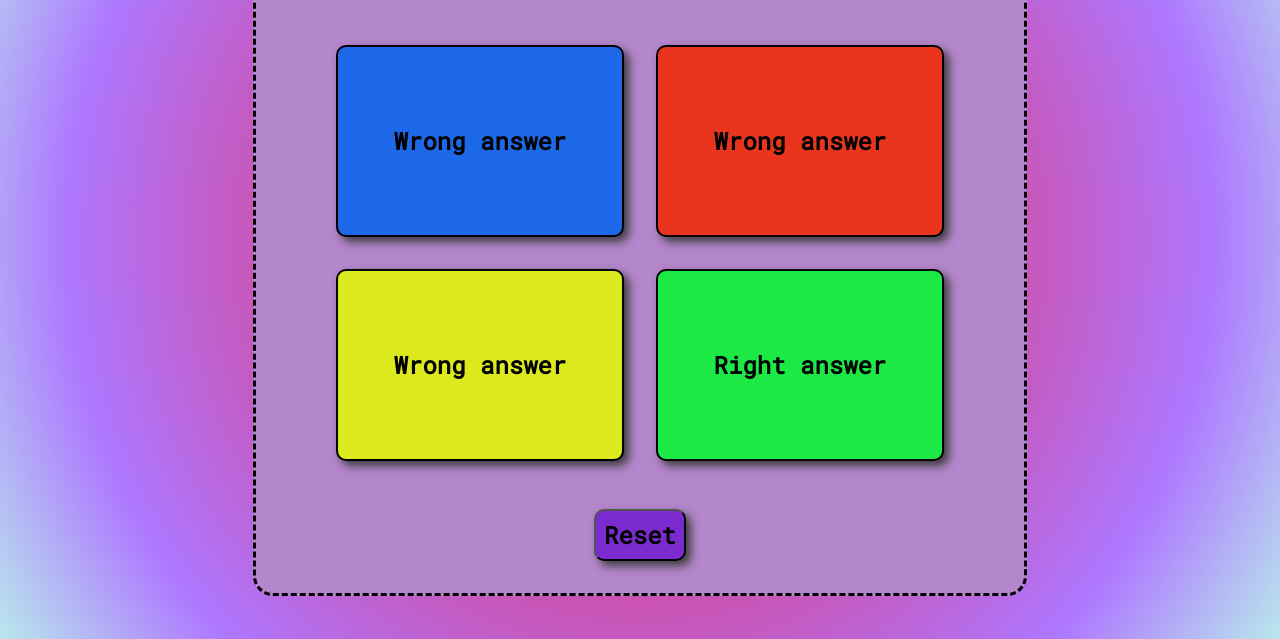
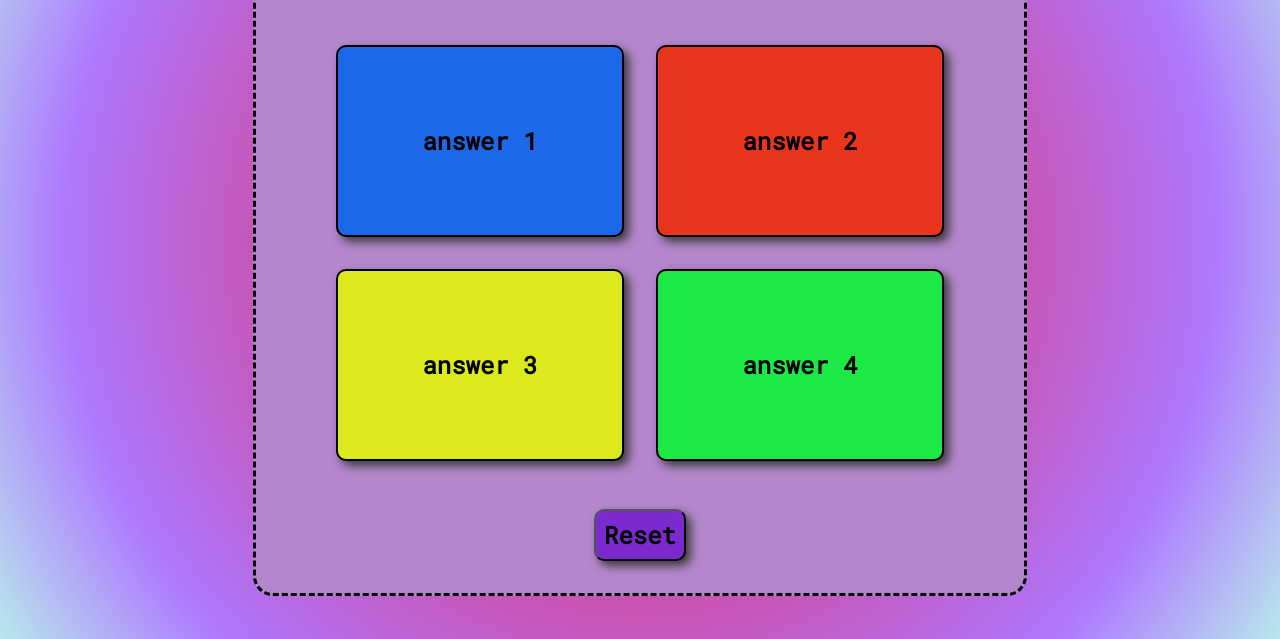
Before and after one commit to rossw01/quiz-project, a plain HTML site: page index.html in a window 1280 px wide. Shown: the part 161-800 px from the top of the page. Drawn offline with Linux system fonts and the light colour scheme.

Commit message:
Added weighting based result

```diff
--- a/app.js
+++ b/app.js
@@ -1,23 +1,47 @@
 const questionElement = document.getElementById("question");
 const questionResultElement = document.getElementById("answerResult");
 const numberOfQuestions = Object.keys(questions).length;
+const answerElementList = document.getElementsByClassName("answer");
+const resultElement = document.getElementById("result");
 
-const answerElementList = [
-  document.getElementById("answer1"),
-  document.getElementById("answer2"),
-  document.getElementById("answer3"),
-  document.getElementById("answer4"),
-];
-
+var resultsScreen = false;
 var questionNumber = 0; // Tracks what is the current question
 var score = 0; // Tracks current score
+
+function generateResult() {
+  if (score < 21) {
+    return "Worst outcome";
+  } else if (score < 31) {
+    return "Good outcome";
+  } else if (score < 41) {
+    return "Best outcome!";
+  }
+}
+
+function toggleDisplayResult() {
+  if (!resultsScreen) {
+    // If we're not already on the results screen...
+    for (let i = 0; i < answerElementList.length; i++) {
+      answerElementList[i].style.display = "none";
+    }
+    resultElement.innerText = generateResult();
+    resultElement.style.display = "block";
+    resultsScreen = true;
+  } else {
+    for (let i = 0; i < answerElementList.length; i++) {
+      answerElementList[i].style.display = "block";
+    }
+    resultElement.style.display = "none";
+    resultsScreen = false;
+  }
+}
 
 function nextQuestion() {
   questionNumber++;
   // If no more questions left, display "End of quiz!"
   if (questionNumber > numberOfQuestions) {
     questionElement.innerText = "End of quiz!";
-    displayResult();
+    toggleDisplayResult();
   } else {
     // Only update the questions/answer boxes if the quiz isn't finished
     questionElement.innerText = questions[`question${questionNumber}`].question;
@@ -25,47 +49,46 @@ function nextQuestion() {
     for (var i = 0; i < answerElementList.length; i++) {
       {
         answerElementList[i].innerText =
-          questions[`question${questionNumber}`][`button${i + 1}`];
+          questions[`question${questionNumber}`][`button${i + 1}`].text;
       }
     }
   }
 }
 
-function displayFeedback(result) {
-  // questionResultElement.innerText = result; // Set innerText to "Correct" or "Incorrect"
-  if (!(questionNumber > numberOfQuestions)) {
-    if (result == "Correct") {
-      questionResultElement.style.color = "Green";
-    } else {
-      questionResultElement.style.color = "Red";
-    }
-    questionResultElement.style.transition = "none";
-    questionResultElement.style.opacity = "1";
-    questionResultElement.textContent = result; // Set innerText to "Correct" or "Incorrect"
-    void questionResultElement.offsetHeight; // Allows us to transition again (for some reason)
-    questionResultElement.style.transition = "opacity 1s";
-    questionResultElement.style.opacity = "0";
-  }
-}
+// function displayFeedback(result) {
+//   // questionResultElement.innerText = result; // Set innerText to "Correct" or "Incorrect"
+//   if (!(questionNumber > numberOfQuestions)) {
+//     if (result == "Correct") {
+//       questionResultElement.style.color = "Green";
+//     } else {
+//       questionResultElement.style.color = "Red";
+//     }
+//     questionResultElement.style.transition = "none";
+//     questionResultElement.style.opacity = "1";
+//     questionResultElement.textContent = result; // Set innerText to "Correct" or "Incorrect"
+//     void questionResultElement.offsetHeight; // Allows us to transition again (for some reason)
+//     questionResultElement.style.transition = "opacity 1s";
+//     questionResultElement.style.opacity = "0";
+//   }
+// }
 
-function checkCorrect(userChoice) {
+// Ran through button click in HTML
+function userChose(userChoice) {
   if (!(questionNumber > numberOfQuestions)) {
     // Make sure not to check questions obj once we have gone through all questions
-    if (userChoice == questions[`question${questionNumber}`].answer) {
-      score++;
-      new Audio("/sounds/correct.mp3").play();
-      displayFeedback("Correct");
-      nextQuestion();
-    } else {
-      new Audio("sounds/incorrect.mp3").play();
-      displayFeedback("Incorrect");
-      nextQuestion();
-      // TODO: Play Sound
-    }
+    score +=
+      questions[`question${questionNumber}`][`button${userChoice}`].points;
+    console.log(`score is now ${score}`);
+    new Audio("/sounds/correct.mp3").play();
+    nextQuestion();
   }
 }
 
 function startQuiz() {
+  if (resultsScreen) {
+    toggleDisplayResult();
+  }
+
   questionNumber = 0; // Reset current question index
   score = 0;
 
--- a/index.html
+++ b/index.html
@@ -18,22 +18,15 @@
   <body>
     <div class="wrapper">
       <div class="container">
-        <p class="question" id="question">Anagram Quiz</p>
+        <p class="question" id="question">Quiz</p>
+        <p class="result" id="result">You have aids</p>
         <div class="row">
-          <button class="answer" id="answer1" onclick="checkCorrect(1)">
-            1
-          </button>
-          <button class="answer" id="answer2" onclick="checkCorrect(2)">
-            2
-          </button>
+          <button class="answer" id="answer1" onclick="userChose(1)">1</button>
+          <button class="answer" id="answer2" onclick="userChose(2)">2</button>
         </div>
         <div class="row">
-          <button class="answer" id="answer3" onclick="checkCorrect(3)">
-            3
-          </button>
-          <button class="answer" id="answer4" onclick="checkCorrect(4)">
-            4
-          </button>
+          <button class="answer" id="answer3" onclick="userChose(3)">3</button>
+          <button class="answer" id="answer4" onclick="userChose(4)">4</button>
         </div>
         <p class="answer-result" id="answerResult"></p>
         <button class="start-button" id="startButton" onclick="startQuiz()">
--- a/questions.js
+++ b/questions.js
@@ -1,82 +1,72 @@
 const questions = {
   question1: {
     question: "Test 1",
-    answer: 4,
-    button1: "Wrong answer",
-    button2: "Wrong answer",
-    button3: "Wrong answer",
-    button4: "Right answer",
+    button1: { text: "answer 1", points: 4 },
+    button2: { text: "answer 2", points: 3 },
+    button3: { text: "answer 3", points: 2 },
+    button4: { text: "answer 4", points: 1 },
   },
   question2: {
     question: "Test 2",
-    answer: 2,
-    button1: "Wrong answer",
-    button2: "Right answer",
-    button3: "Wrong answer",
-    button4: "Wrong answer",
+    button1: { text: "answer 1", points: 4 },
+    button2: { text: "answer 2", points: 3 },
+    button3: { text: "answer 3", points: 2 },
+    button4: { text: "answer 4", points: 1 },
   },
   question3: {
     question: "Test 3",
-    answer: 1,
-    button1: "Right answer",
-    button2: "Wrong answer",
-    button3: "Wrong answer",
-    button4: "Wrong answer",
+    button1: { text: "answer 1", points: 4 },
+    button2: { text: "answer 2", points: 3 },
+    button3: { text: "answer 3", points: 2 },
+    button4: { text: "answer 4", points: 1 },
   },
   question4: {
     question: "Test 4",
-    answer: 3,
-    button1: "Wrong answer",
-    button2: "Wrong answer",
-    button3: "Right answer",
-    button4: "Wronganswer",
+    button1: { text: "answer 1", points: 4 },
+    button2: { text: "answer 2", points: 3 },
+    button3: { text: "answer 3", points: 2 },
+    button4: { text: "answer 4", points: 1 },
   },
   question5: {
     question: "Test 5",
-    answer: 3,
-    button1: "Wrong answer",
-    button2: "Wrong answer",
-    button3: "Right answer",
-    button4: "Wrong answer",
+    button1: { text: "answer 1", points: 4 },
+    button2: { text: "answer 2", points: 3 },
+    button3: { text: "answer 3", points: 2 },
+    button4: { text: "answer 4", points: 1 },
   },
   question6: {
     question: "Test 6",
-    answer: 4,
-    button1: "Wrong answer",
-    button2: "Wrong answer",
-    button3: "Wrong answer",
-    button4: "Right answer",
+    button1: { text: "answer 1", points: 4 },
+    button2: { text: "answer 2", points: 3 },
+    button3: { text: "answer 3", points: 2 },
+    button4: { text: "answer 4", points: 1 },
   },
   question7: {
     question: "Test 7",
-    answer: 1,
-    button1: "Right answer",
-    button2: "Wrong answer",
-    button3: "Wrong answer",
-    button4: "Wrong answer",
+    button1: { text: "answer 1", points: 4 },
+    button2: { text: "answer 2", points: 3 },
+    button3: { text: "answer 3", points: 2 },
+    button4: { text: "answer 4", points: 1 },
   },
   question8: {
     question: "Test 8",
-    answer: 1,
-    button1: "Right answer",
-    button2: "Wrong answer",
-    button3: "Wrong answer",
-    button4: "Wrong answer",
+    button1: { text: "answer 1", points: 4 },
+    button2: { text: "answer 2", points: 3 },
+    button3: { text: "answer 3", points: 2 },
+    button4: { text: "answer 4", points: 1 },
   },
   question9: {
     question: "Test 9",
-    answer: 2,
-    button1: "Wrong answer",
-    button2: "Right answer",
-    button3: "Wrong answer",
-    button4: "Wrong answer",
+    button1: { text: "answer 1", points: 4 },
+    button2: { text: "answer 2", points: 3 },
+    button3: { text: "answer 3", points: 2 },
+    button4: { text: "answer 4", points: 1 },
   },
   question10: {
     question: "Test 10",
-    answer: 4,
-    button1: "Wrong answer",
-    button2: "Wrong answer",
-    button3: "Wrong answer",
-    button4: "Right answer",
+    button1: { text: "answer 1", points: 4 },
+    button2: { text: "answer 2", points: 3 },
+    button3: { text: "answer 3", points: 2 },
+    button4: { text: "answer 4", points: 1 },
   },
 };
--- a/styles.css
+++ b/styles.css
@@ -101,6 +101,14 @@ button:hover {
   box-shadow: 5px 5px 10px 0px #3d3d3d;
 }
 
+/* This will be revealed after the quiz */
+.result {
+  font-size: 2rem;
+  margin-top: -1.5rem;
+  margin-bottom: 1.5rem;
+  display: none;
+}
+
 @media only screen and (max-width: 800px) {
   .container {
     padding: 5vw;
```
